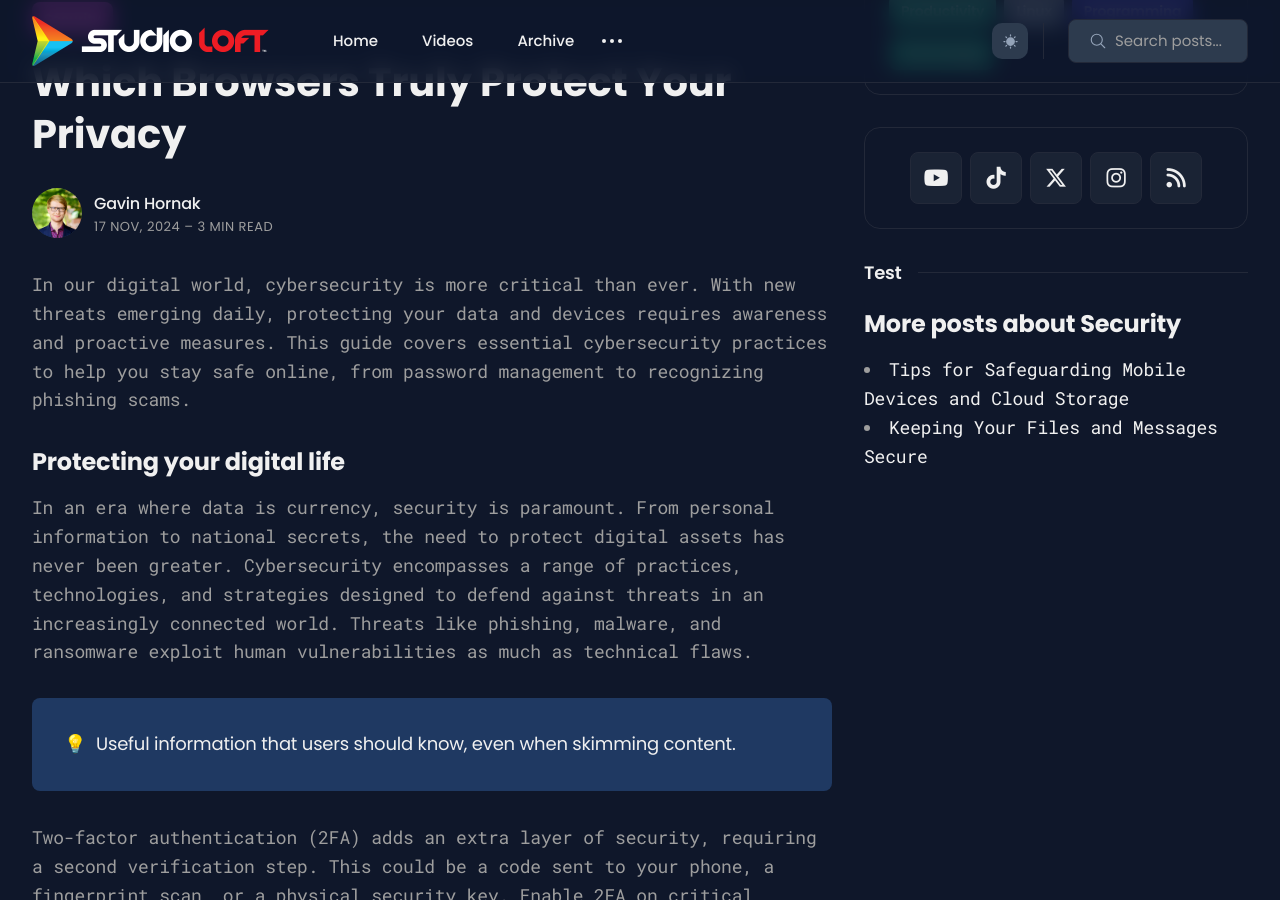
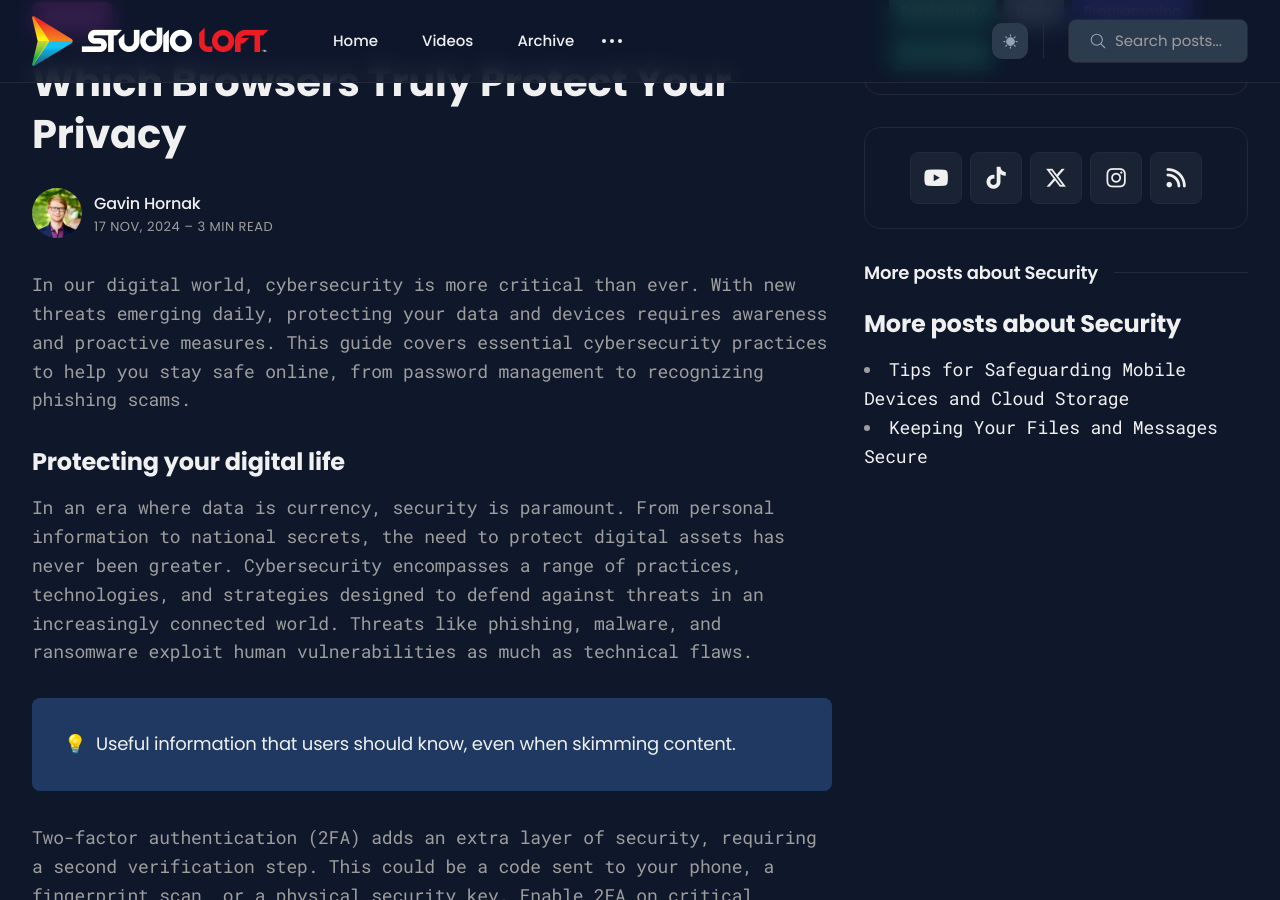
Before and after one commit to studioloft/studioloft.github.io, a Jekyll site: the page built from _posts/2024-11-17-which-browsers-truly-protect-your-privacy.md, in a window 1280 px wide and 900 px high, scrolled down 773 px. Built offline with Jekyll 4.4.1, drawn with Linux system fonts in a browser that asks for light colours.

Commit message:
fix: update widget title to dynamically display related post tags

```diff
--- a/_includes/sidebar-widgets/widget-postlist.html
+++ b/_includes/sidebar-widgets/widget-postlist.html
@@ -1,5 +1,5 @@
 <div class="widget-sidebar-head">
-    <h2 class="widget-sidebar-title">Test</h2>
+    <h2 class="widget-sidebar-title">More posts about {{ page.tags[0] }}</h2>
 </div>
 {% if page.tags %}
   <div class="widget widget-related-posts">
```
